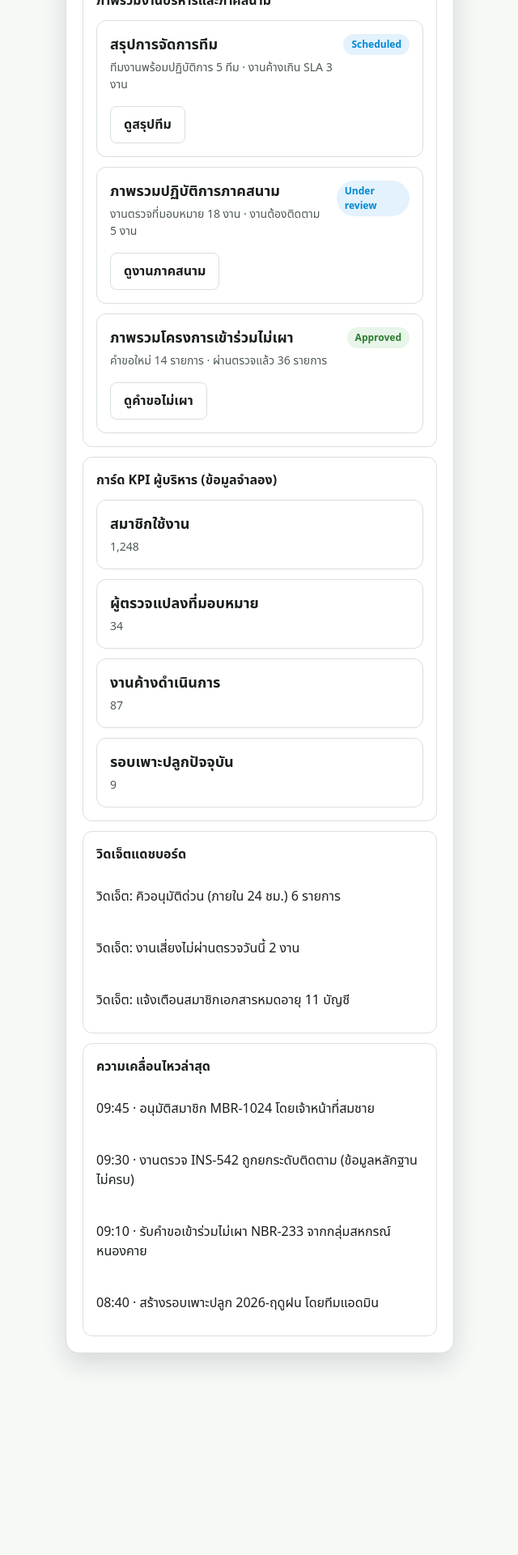
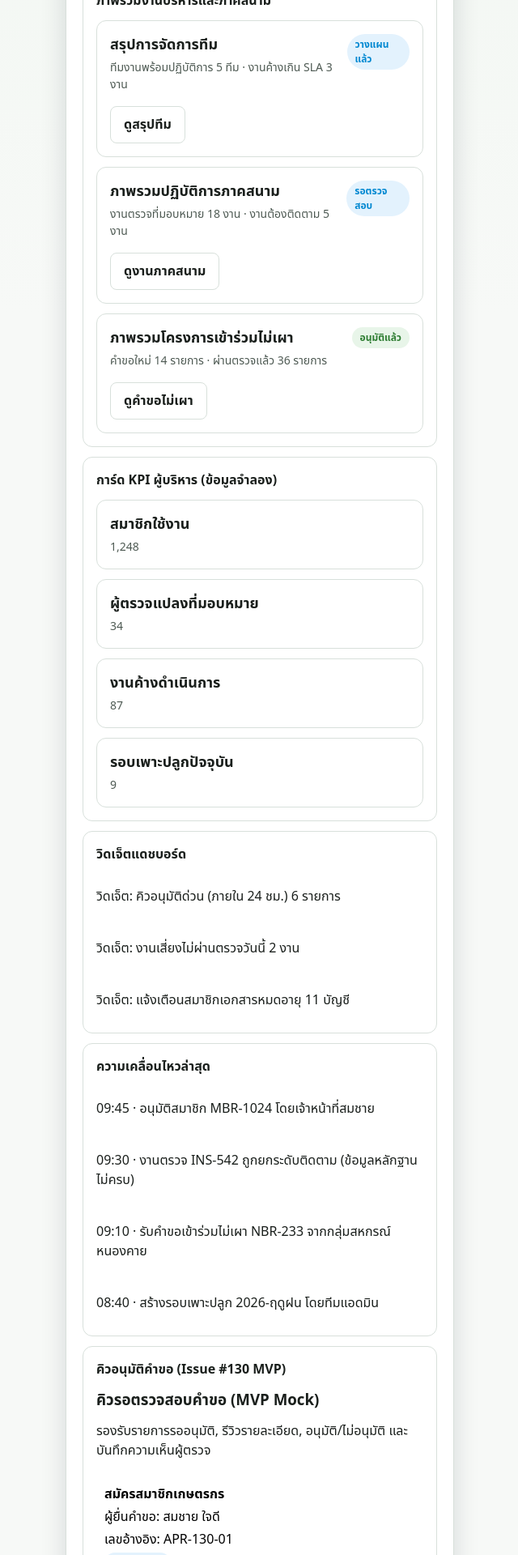
Before and after one commit to noikaona-sketch/KaonA-Agri, a Next.js app: page /admin-prototype in a window 1280 px wide. Shown: the part 880-2800 px from the top of the page at 81% size, without its empty margins (319-959 px from the left). Before the commit the page ends 2673 px from the top, so only its background shows below. Built offline with nearby package versions, Linux system fonts and the light colour scheme; no server answers.

Commit message:
Add MVP pending approval queue and Thai-first statuses

```diff
--- a/src/features/admin-backoffice-dashboard-mock.tsx
+++ b/src/features/admin-backoffice-dashboard-mock.tsx
@@ -5,6 +5,7 @@ import { InfoCard } from '@/shared/components/info-card';
 import { ProgressBadge } from '@/shared/components/progress-badge';
 import { StatusChip } from '@/shared/components/status-chip';
 import { UIButton } from '@/shared/components/ui-button';
+import { PendingApprovalQueue } from '@/shared/pending-approval/pending-approval-queue';
 
 const approvalAndRoleCards = [
   {
@@ -125,6 +126,10 @@ export function AdminBackofficeDashboardMock() {
           </p>
         ))}
       </FormSheet>
+
+      <FormSheet title="คิวอนุมัติคำขอ (Issue #130 MVP)">
+        <PendingApprovalQueue />
+      </FormSheet>
     </>
   );
 }
--- a/src/features/plot-registration-mvp.tsx
+++ b/src/features/plot-registration-mvp.tsx
@@ -142,7 +142,7 @@ export function PlotRegistrationMVP() {
       {doneMessage ? (
         <div style={{ display: 'grid', gap: 8 }}>
           <p>{doneMessage}</p>
-          <PendingApprovalPanel domain="plot_registration" status={geo?.accuracy && geo.accuracy > GOOD_GPS_ACCURACY_METERS ? 'needs_update' : 'under_review'} />
+          <PendingApprovalPanel domain="plot_registration" status="under_review" />
         </div>
       ) : null}
     </FormSheet>
--- a/src/shared/components/status-chip.tsx
+++ b/src/shared/components/status-chip.tsx
@@ -13,14 +13,14 @@ type StatusChipProps = {
 };
 
 const statusLabels: Record<CanonicalStatus, string> = {
-  draft: 'Draft',
-  submitted: 'Submitted',
-  under_review: 'Under review',
-  approved: 'Approved',
-  rejected: 'Rejected',
-  needs_update: 'Needs update',
-  scheduled: 'Scheduled',
-  completed: 'Completed',
+  draft: 'แบบร่าง',
+  submitted: 'ส่งคำขอแล้ว',
+  under_review: 'รอตรวจสอบ',
+  approved: 'อนุมัติแล้ว',
+  rejected: 'ไม่อนุมัติ',
+  needs_update: 'ต้องแก้ไขข้อมูล',
+  scheduled: 'วางแผนแล้ว',
+  completed: 'เสร็จสิ้น',
 };
 
 export function StatusChip({ status }: StatusChipProps) {
--- /dev/null
+++ b/src/shared/pending-approval/pending-approval-queue.tsx
@@ -0,0 +1,85 @@
+'use client';
+
+import { useMemo, useState } from 'react';
+
+import { StatusChip } from '@/shared/components/status-chip';
+import { UIButton } from '@/shared/components/ui-button';
+
+import { PendingApprovalPanel } from './pending-approval-panel';
+import type { PendingApprovalDomain, PendingApprovalStatus } from './status-model';
+
+type ApprovalQueueItem = {
+  id: string;
+  title: string;
+  applicantName: string;
+  submittedAt: string;
+  domain: PendingApprovalDomain;
+  status: PendingApprovalStatus;
+  reviewerComment?: string;
+};
+
+const mockQueueSeed: ApprovalQueueItem[] = [
+  { id: 'APR-130-01', title: 'สมัครสมาชิกเกษตรกร', applicantName: 'สมชาย ใจดี', submittedAt: '2026-05-10T07:10:00.000Z', domain: 'member_onboarding', status: 'submitted' },
+  { id: 'APR-130-02', title: 'ลงทะเบียนแปลงเพาะปลูก', applicantName: 'วิภา คำดี', submittedAt: '2026-05-10T07:20:00.000Z', domain: 'plot_registration', status: 'under_review' },
+  { id: 'APR-130-03', title: 'คำขอตรวจยืนยันไม่เผา', applicantName: 'มนัส ศรีสุข', submittedAt: '2026-05-10T07:40:00.000Z', domain: 'no_burn_verification', status: 'submitted' },
+];
+
+export function PendingApprovalQueue() {
+  const [items, setItems] = useState(mockQueueSeed);
+  const [selectedId, setSelectedId] = useState(mockQueueSeed[0]?.id ?? '');
+  const [commentDraft, setCommentDraft] = useState('');
+
+  const selectedItem = useMemo(() => items.find((item) => item.id === selectedId) ?? null, [items, selectedId]);
+
+  function review(decision: 'approved' | 'rejected' | 'needs_update') {
+    if (!selectedItem) return;
+    setItems((prev) =>
+      prev.map((item) => (item.id === selectedItem.id ? { ...item, status: decision, reviewerComment: commentDraft.trim() || undefined } : item)),
+    );
+    setCommentDraft('');
+  }
+
+  return (
+    <section style={{ display: 'grid', gap: 12 }}>
+      <h3 style={{ margin: 0 }}>คิวรอตรวจสอบคำขอ (MVP Mock)</h3>
+      <p style={{ marginTop: 0, marginBottom: 8 }}>รองรับรายการรออนุมัติ, รีวิวรายละเอียด, อนุมัติ/ไม่อนุมัติ และบันทึกความเห็นผู้ตรวจ</p>
+
+      {items.map((item) => (
+        <button
+          key={item.id}
+          type="button"
+          onClick={() => setSelectedId(item.id)}
+          style={{ textAlign: 'left', background: item.id === selectedId ? 'var(--surface-soft)' : 'var(--surface-default)', border: '1px solid var(--line-soft)', borderRadius: 10, padding: 10 }}
+        >
+          <strong>{item.title}</strong>
+          <p style={{ margin: '4px 0' }}>ผู้ยื่นคำขอ: {item.applicantName}</p>
+          <p style={{ margin: '4px 0' }}>เลขอ้างอิง: {item.id}</p>
+          <StatusChip status={item.status} />
+        </button>
+      ))}
+
+      {selectedItem ? (
+        <article style={{ border: '1px solid var(--line-soft)', borderRadius: 12, padding: 12, display: 'grid', gap: 10 }}>
+          <h4 style={{ margin: 0 }}>รายละเอียดคำขอ</h4>
+          <p style={{ margin: 0 }}>ผู้ยื่นคำขอ: {selectedItem.applicantName}</p>
+          <p style={{ margin: 0 }}>ส่งคำขอเมื่อ: {new Date(selectedItem.submittedAt).toLocaleString()}</p>
+          <PendingApprovalPanel domain={selectedItem.domain} status={selectedItem.status} />
+          <label>
+            ความเห็นผู้ตรวจ (ไม่บังคับ)
+            <textarea rows={3} value={commentDraft} onChange={(event) => setCommentDraft(event.target.value)} placeholder="ระบุเหตุผลประกอบการอนุมัติ/ไม่อนุมัติ" />
+          </label>
+          <div style={{ display: 'flex', gap: 8, flexWrap: 'wrap' }}>
+            <UIButton onClick={() => review('approved')}>อนุมัติ</UIButton>
+            <UIButton variant="secondary" onClick={() => review('rejected')}>
+              ไม่อนุมัติ
+            </UIButton>
+            <UIButton variant="ghost" onClick={() => review('needs_update')}>
+              ขอแก้ไขข้อมูล
+            </UIButton>
+          </div>
+          {selectedItem.reviewerComment ? <p style={{ margin: 0 }}>ความเห็นล่าสุด: {selectedItem.reviewerComment}</p> : null}
+        </article>
+      ) : null}
+    </section>
+  );
+}
--- a/src/shared/pending-approval/status-model.ts
+++ b/src/shared/pending-approval/status-model.ts
@@ -8,12 +8,12 @@ export type PendingApprovalStatusMeta = {
 };
 
 const statusMetaMap: Record<PendingApprovalStatus, PendingApprovalStatusMeta> = {
-  draft: { label: 'Draft', detail: 'ข้อมูลยังไม่ถูกส่งเพื่อพิจารณา' },
-  submitted: { label: 'Submitted', detail: 'ส่งคำขอแล้ว กำลังรอเจ้าหน้าที่รับเรื่อง' },
-  under_review: { label: 'Under review', detail: 'เจ้าหน้าที่กำลังตรวจสอบข้อมูลและหลักฐาน' },
-  approved: { label: 'Approved', detail: 'คำขอได้รับการอนุมัติแล้ว' },
-  rejected: { label: 'Rejected', detail: 'คำขอไม่ผ่านการอนุมัติ' },
-  needs_update: { label: 'Needs update', detail: 'ต้องแก้ไขข้อมูลก่อนส่งใหม่' },
+  draft: { label: 'แบบร่าง', detail: 'ข้อมูลยังไม่ถูกส่งเพื่อพิจารณา' },
+  submitted: { label: 'ส่งคำขอแล้ว', detail: 'กำลังรอเจ้าหน้าที่รับเรื่อง' },
+  under_review: { label: 'รอตรวจสอบ', detail: 'เจ้าหน้าที่กำลังตรวจสอบข้อมูลและหลักฐาน' },
+  approved: { label: 'อนุมัติแล้ว', detail: 'คำขอได้รับการอนุมัติแล้ว' },
+  rejected: { label: 'ไม่อนุมัติ', detail: 'คำขอไม่ผ่านการอนุมัติ' },
+  needs_update: { label: 'ต้องแก้ไขข้อมูล', detail: 'ต้องแก้ไขข้อมูลก่อนส่งใหม่' },
 };
 
 const domainLabels: Record<PendingApprovalDomain, string> = {
```
